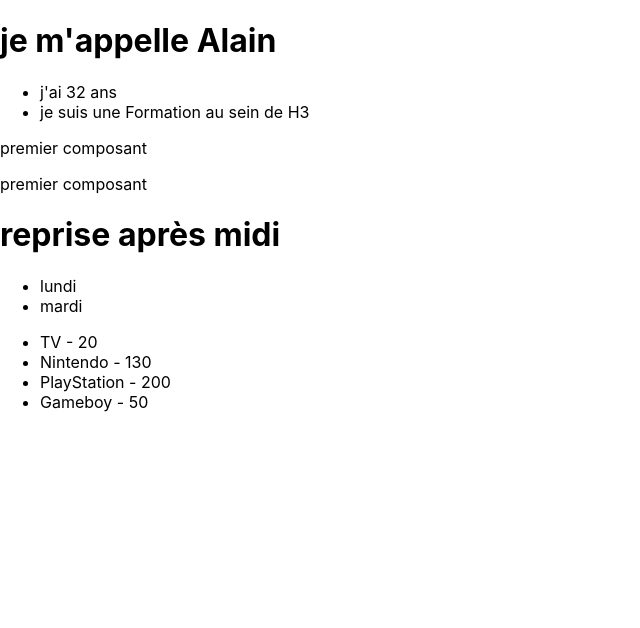
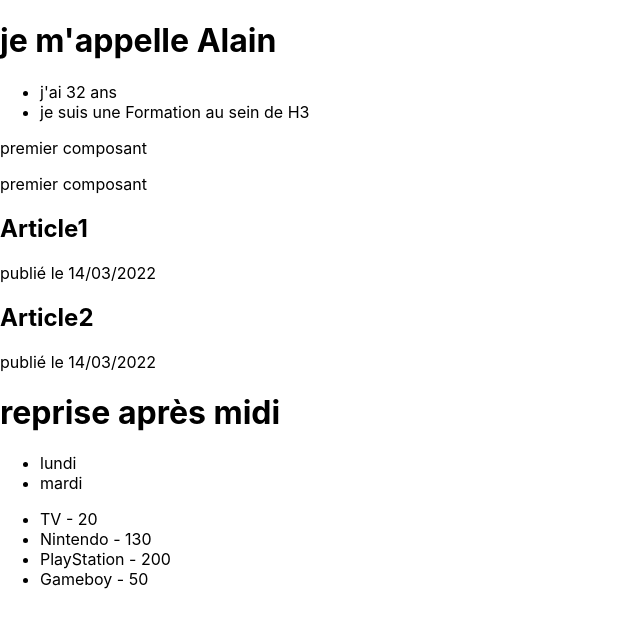
Before and after one commit to webdevproformation/react-h3-mars2022, a React (Create React App) app in the folder jour1-tp/: page / in a window 1280 px wide. Shown: the top 628 px of the page, without its empty margins (0-640 px from the left). Built offline with nearby package versions, Linux system fonts and the light colour scheme.

Commit message:
correction

```diff
--- a/jour1-tp/src/App.js
+++ b/jour1-tp/src/App.js
@@ -3,6 +3,7 @@ import './App.css';
 import { premier as Premier } from './composants/Premier';
 import { Deuxieme } from './composants/Deuxieme';
 import { Troisieme } from './composants/Troisieme';
+import { Quatrieme } from './composants/Quatrieme';
 
 
 
@@ -23,6 +24,7 @@ function App() {
       </ul>
       <Premier />
       <Premier></Premier>
+      <Quatrieme />
       <Deuxieme />
       <Troisieme />
     </div>
--- /dev/null
+++ b/jour1-tp/src/composants/Quatrieme.jsx
@@ -0,0 +1,16 @@
+export const Quatrieme = () => {
+    const data = [
+        { id : 1 , titre : "Article1" , dt_creation : new Date() },
+        { id : 2 , titre : "Article2" , dt_creation : new Date() }
+    ]
+    return <>
+        { data.map( (article , index) => {
+            return <article key={index}>
+                <h2>{article.titre}</h2>
+                <time>publié le { `${article.dt_creation.getDate()}/${ ( "0" + ( article.dt_creation.getMonth() +1)  ).slice(-2) }/${article.dt_creation.getFullYear()}` }</time>
+            </article>
+        } )}
+    </>
+}
+
+// "012".slice(-2) => 12
```
